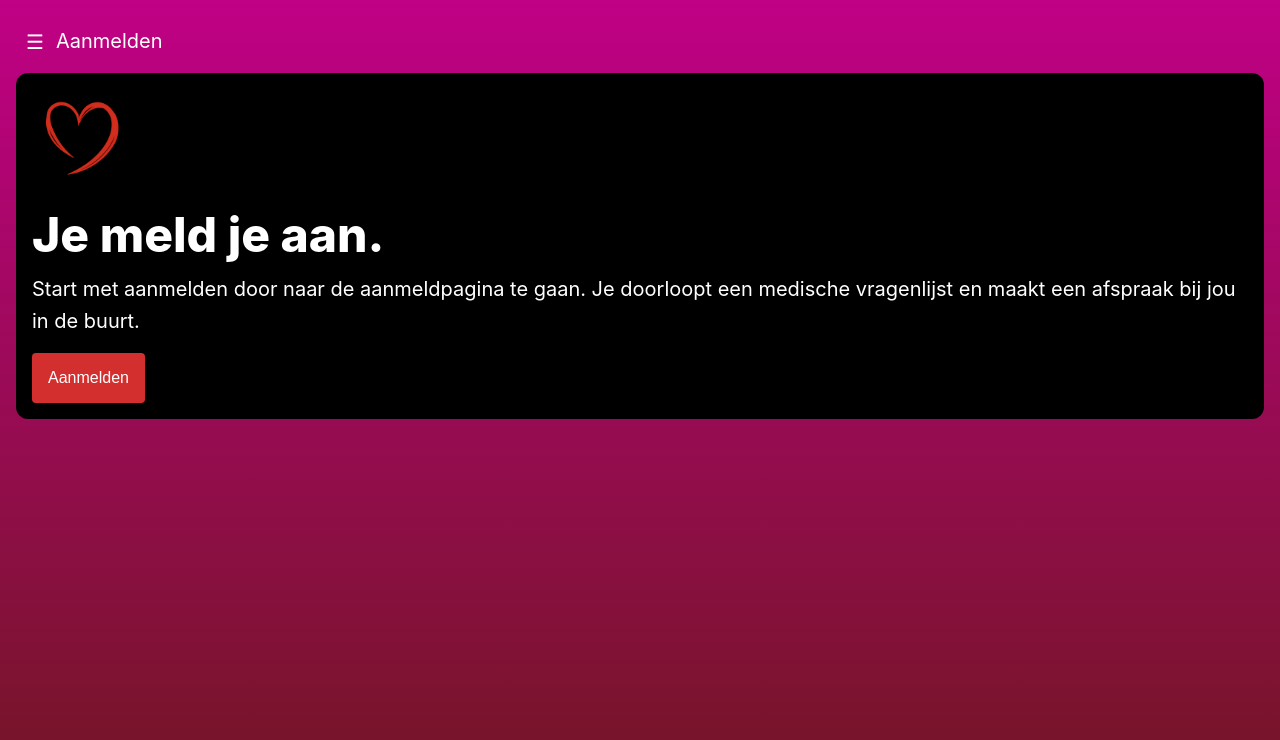
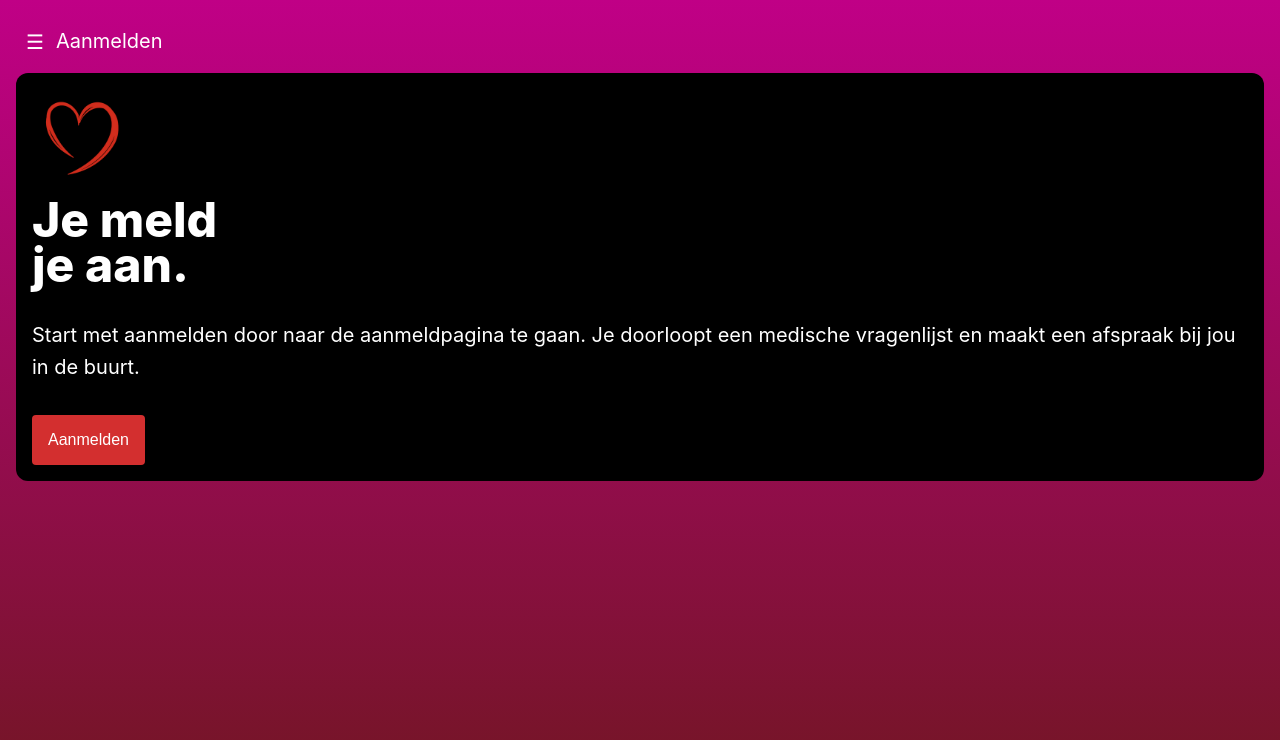
Before and after one commit to robijntje/Sanquin-Landing-Page, a Vue app: page /informatie/hoemeldikmeaan in a window 1280 px wide. Shown: the top 740 px of the page. Built offline with nearby package versions, Linux system fonts and the light colour scheme; a web font is replaced by a local one.

Commit message:
Updated SignUpView design
Updated the design of the SignUpView.
Added correct line height.
Added correct margins.
Added break in h2.

```diff
--- a/src/assets/main.css
+++ b/src/assets/main.css
@@ -119,11 +119,13 @@ body {
     font-size: 48px;
     color: white;
     font-weight: 800;
+    line-height: 45px;
+    margin-bottom: 32px;
   }
 
   .step p {
     font-size: 20px;
-    margin-bottom: 16px;
+    margin-bottom: 32px;
     color: white;
   }
 
--- a/src/views/SignUpView.vue
+++ b/src/views/SignUpView.vue
@@ -9,7 +9,7 @@
           <div class="icon">
             <img src="/src/assets/heart-new-red.png" height="100px" alt="Stap 1" />
           </div>
-          <h2>Je meld je aan.</h2>
+          <h2>Je meld <br /> je aan.</h2>
           <p>
             Start met aanmelden door naar de aanmeldpagina te gaan. Je doorloopt een
             medische vragenlijst en maakt een afspraak bij jou in de buurt.
```
